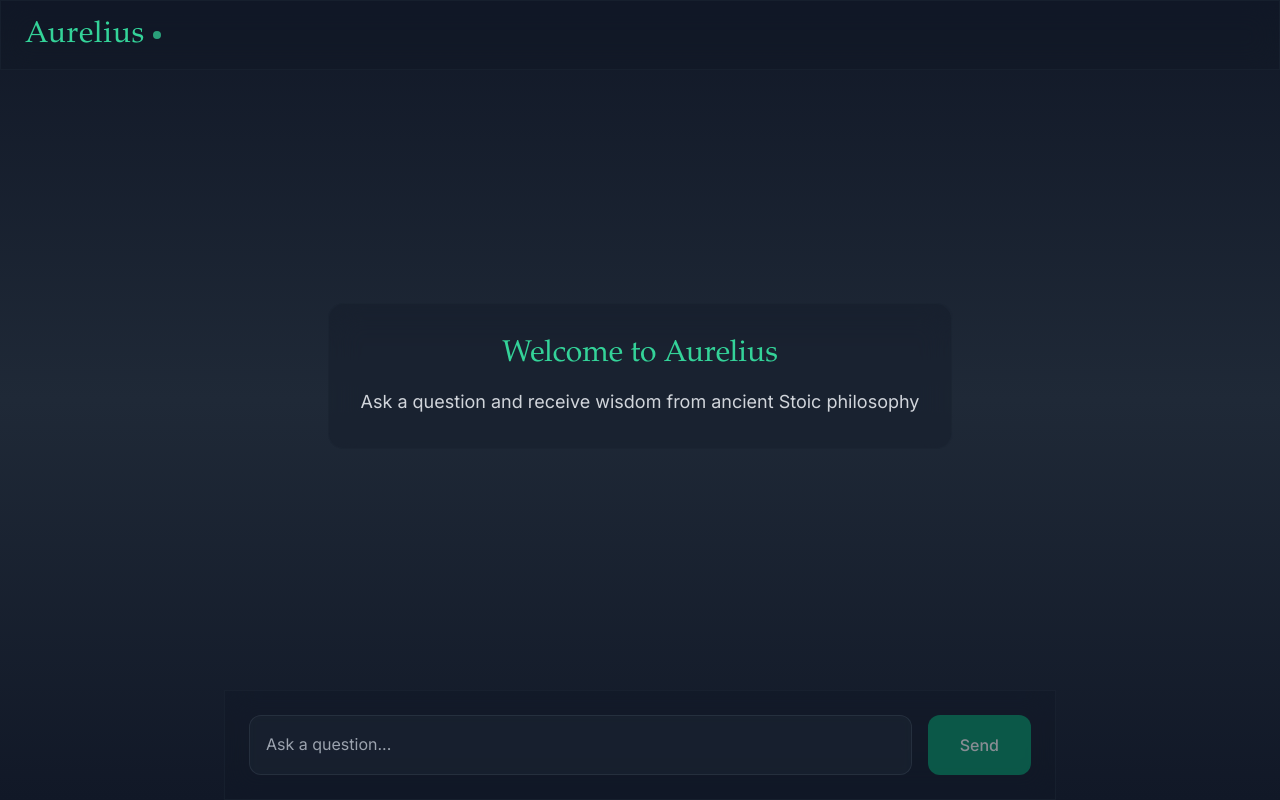
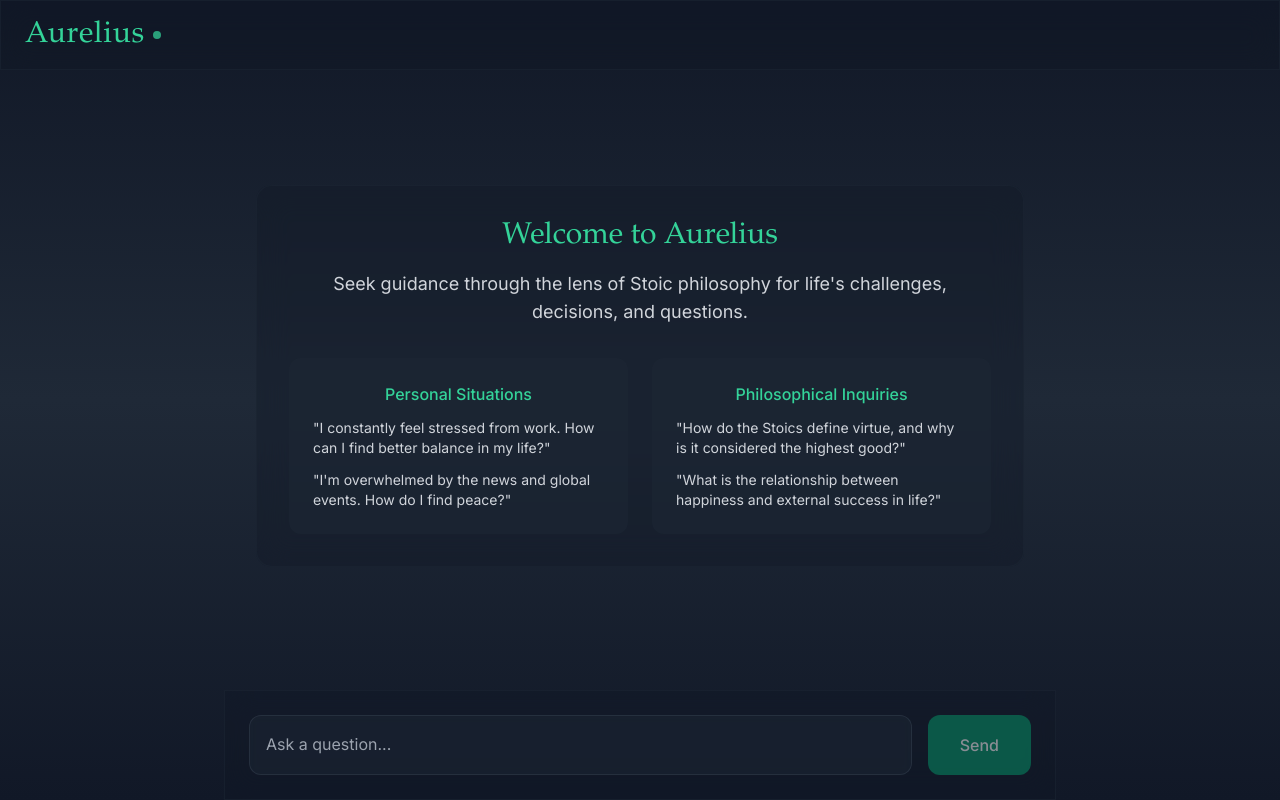
Before and after one commit to tomas-salgado/meditations, a Next.js app in the folder frontend/: page / in a window 1280 px wide. Built offline with nearby package versions, Linux system fonts and the light colour scheme.

Commit message:
change example questions, have them fill input field when clicked

```diff
--- a/frontend/components/chat/ChatInput.tsx
+++ b/frontend/components/chat/ChatInput.tsx
@@ -4,15 +4,15 @@ import React from 'react';
 interface ChatInputProps {
   onSend: (message: string) => void;
   disabled?: boolean;
+  inputMessage: string;
+  setInputMessage: (message: string) => void;
 }
 
-export const ChatInput = ({ onSend, disabled }: ChatInputProps) => {
-  const [message, setMessage] = useState('');
-
+export const ChatInput = ({ onSend, disabled, inputMessage, setInputMessage }: ChatInputProps) => {
   const handleSend = () => {
-    if (message.trim() && !disabled) {
-      onSend(message.trim());
-      setMessage('');
+    if (inputMessage.trim() && !disabled) {
+      onSend(inputMessage.trim());
+      setInputMessage('');
     }
   };
 
@@ -29,8 +29,8 @@ export const ChatInput = ({ onSend, disabled }: ChatInputProps) => {
         <div className="container mx-auto max-w-4xl p-6">
           <div className="flex gap-4">
             <textarea
-              value={message}
-              onChange={(e) => setMessage(e.target.value)}
+              value={inputMessage}
+              onChange={(e) => setInputMessage(e.target.value)}
               onKeyDown={handleKeyDown}
               disabled={disabled}
               placeholder="Ask a question..."
@@ -39,7 +39,7 @@ export const ChatInput = ({ onSend, disabled }: ChatInputProps) => {
             />
             <button
               onClick={handleSend}
-              disabled={disabled || !message.trim()}
+              disabled={disabled || !inputMessage.trim()}
               className="bg-emerald-600 hover:bg-emerald-500 text-white px-8 rounded-xl font-medium disabled:opacity-50 disabled:hover:bg-emerald-600 transition-colors"
             >
               {disabled ? (
--- a/frontend/components/chat/ChatThread.tsx
+++ b/frontend/components/chat/ChatThread.tsx
@@ -18,6 +18,7 @@ interface Message {
 export const ChatThread = () => {
   const [messages, setMessages] = useState<Message[]>([]);
   const [isLoading, setIsLoading] = useState(false);
+  const [inputMessage, setInputMessage] = useState('');
 
   const handleSendMessage = async (question: string) => {
     try {
@@ -79,16 +80,58 @@ export const ChatThread = () => {
     }
   };
 
+  const handleExampleClick = (text: string) => {
+    setInputMessage(text);
+  };
+
   return (
     <div className="relative flex flex-col h-[calc(100vh-5rem)]">
       <div className="flex-1 overflow-y-auto pb-32">
         {messages.length === 0 ? (
           <div className="h-full flex items-center justify-center">
-            <div className="glass-effect p-8 rounded-2xl max-w-2xl mx-auto text-center">
+            <div className="glass-effect p-8 rounded-2xl max-w-3xl mx-auto text-center">
               <h2 className="text-3xl font-serif text-emerald-400 mb-4">Welcome to Aurelius</h2>
-              <p className="text-lg text-gray-300">
-                Ask a question and receive wisdom from ancient Stoic philosophy
+              <p className="text-lg text-gray-300 mb-6">
+                Seek guidance through the lens of Stoic philosophy for life's challenges, decisions, and questions.
               </p>
+
+              <div className="grid grid-cols-1 md:grid-cols-2 gap-6 mt-8">
+                <div className="bg-gray-800/50 p-6 rounded-xl">
+                  <h3 className="text-emerald-400 font-medium mb-3">Personal Situations</h3>
+                  <div className="space-y-3 text-left text-gray-300">
+                    <p
+                      className="text-sm hover:text-emerald-400 cursor-pointer transition-colors"
+                      onClick={() => handleExampleClick("I constantly feel stressed from work. How can I find better balance in my life?")}
+                    >
+                      "I constantly feel stressed from work. How can I find better balance in my life?"
+                    </p>
+                    <p
+                      className="text-sm hover:text-emerald-400 cursor-pointer transition-colors"
+                      onClick={() => handleExampleClick("I'm overwhelmed by the news and global events. How do I find peace?")}
+                    >
+                      "I'm overwhelmed by the news and global events. How do I find peace?"
+                    </p>
+                  </div>
+                </div>
+
+                <div className="bg-gray-800/50 p-6 rounded-xl">
+                  <h3 className="text-emerald-400 font-medium mb-3">Philosophical Inquiries</h3>
+                  <div className="space-y-3 text-left text-gray-300">
+                    <p
+                      className="text-sm hover:text-emerald-400 cursor-pointer transition-colors"
+                      onClick={() => handleExampleClick("How do the Stoics define virtue, and why is it considered the highest good?")}
+                    >
+                      "How do the Stoics define virtue, and why is it considered the highest good?"
+                    </p>
+                    <p
+                      className="text-sm hover:text-emerald-400 cursor-pointer transition-colors"
+                      onClick={() => handleExampleClick("What is the relationship between happiness and external success in life?")}
+                    >
+                      "What is the relationship between happiness and external success in life?"
+                    </p>
+                  </div>
+                </div>
+              </div>
             </div>
           </div>
         ) : (
@@ -99,7 +142,12 @@ export const ChatThread = () => {
           </div>
         )}
       </div>
-      <ChatInput onSend={handleSendMessage} disabled={isLoading} />
+      <ChatInput
+        onSend={handleSendMessage}
+        disabled={isLoading}
+        inputMessage={inputMessage}
+        setInputMessage={setInputMessage}
+      />
     </div>
   );
 };
--- a/frontend/package.json
+++ b/frontend/package.json
@@ -1,5 +1,5 @@
 {
-  "name": "@meditations/frontend",
+  "name": "@aurelius/frontend",
   "version": "1.0.0",
   "private": true,
   "scripts": {
```
Also changed, not shown: 1 other file (tests, documents, lock files or other folders).
